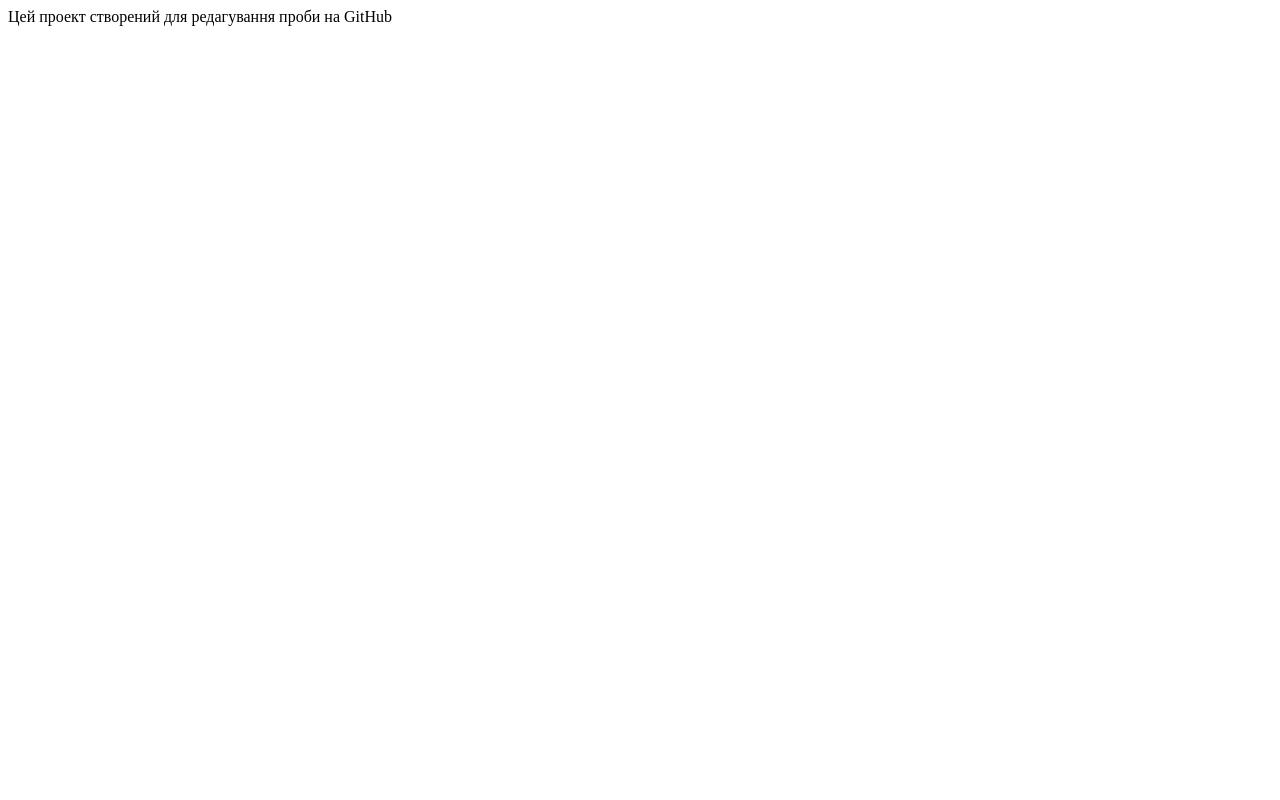
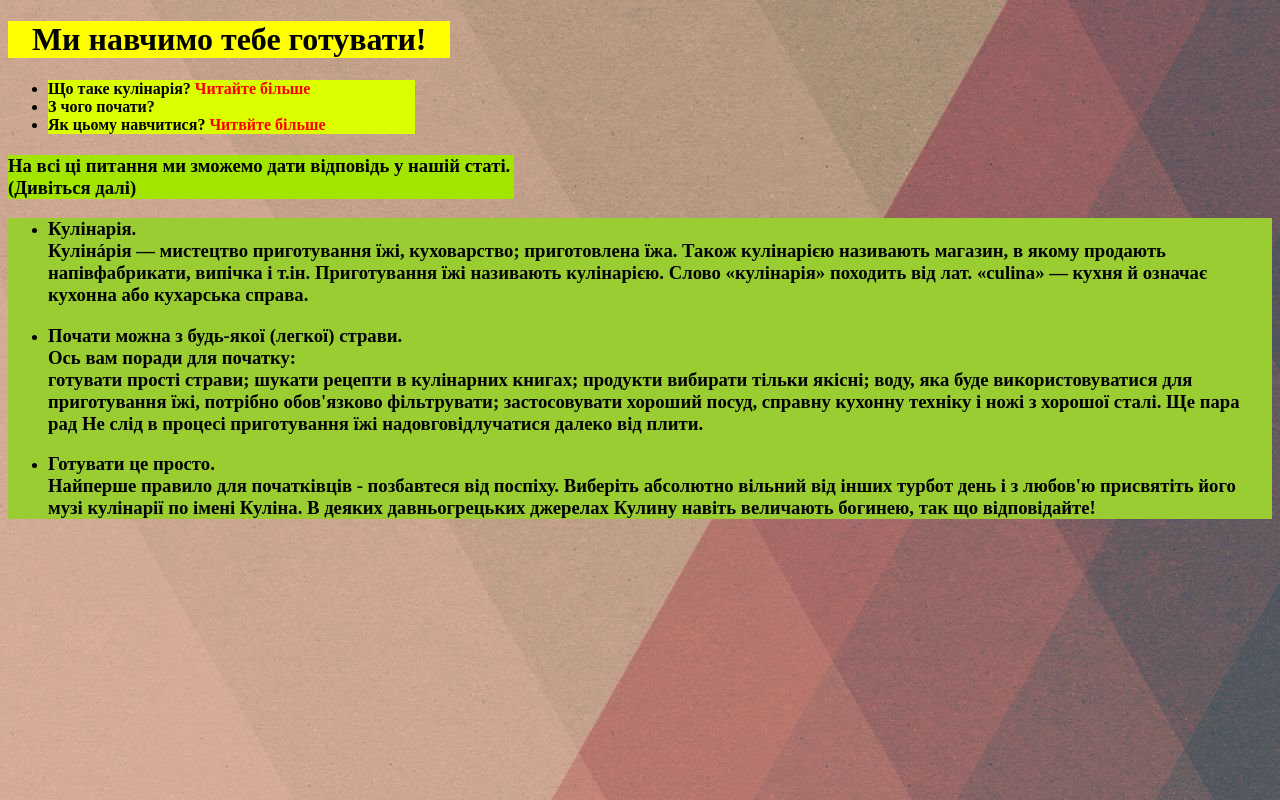
Before and after one commit to NikitaKiyanchenko/Proect-1, a plain HTML site: page index.html in a window 1280 px wide. Drawn offline with Linux system fonts and the light colour scheme.

Commit message:
Proect-1

```diff
--- /dev/null
+++ b/index.css
@@ -0,0 +1,27 @@
+.s2{
+    background-color: yellowgreen
+}
+body{
+    background-image: url(1.jpg);
+}
+a{
+    text-decoration:none;
+    color:red;
+
+
+}
+a:hover{
+    background-color: yellowgreen;
+}
+.q{
+    background-color: #a2e600;
+    width: 40%;
+}
+.s{
+    background-color: #dcff00;
+    width:30%;
+}
+.s1{
+    background-color: yellow;
+    width:35%;
+}
--- a/index.html
+++ b/index.html
@@ -5,12 +5,52 @@
     <meta charset="UTF-8">
     <meta http-equiv="X-UA-Compatible" content="IE=edge">
     <meta name="viewport" content="width=device-width, initial-scale=1.0">
-    <title>GitHub</title>
+    <link rel="stylesheet " href="index.css">
+    <title>Kulinariya</title>
+
 </head>
+
 <body>
-    Цей проект створений для редагування проби на GitHub
+    <h1  class="s1" align="center">Ми навчимо тебе готувати!</h1>
+    <ul>
 
+            <h4 class="s">
+            <li>Що таке кулінарія? <a href="https://uk.wikipedia.org/wiki/Кулінарія" target="_blank">Читайте більше</a></li>
+            <li>З чого почати?</li>
+            <li>Як цьому навчитися? <a href="https://ukr.drinkpinkonline.com/4109818-how-to-learn-to-cook-delicious-from-scratch-where-to-begin"
+                target="_blank">Читвйте більше</a>
+            </li>
+        </h4>
+    </ul>
 
+    <h3 class="q">На всі ці питання ми зможемо дати відповідь у нашій статі.<br>(Дивіться далі)</h3>
+    <ul class="s2">
+        <li>
+            <h3>
+                Кулінарія.<br>
+                Кулінáрія — мистецтво приготування їжі, куховарство; приготовлена їжа.
+                Також кулінарією називають магазин, в якому продають напівфабрикати, випічка і т.ін.
+                Приготування їжі називають кулінарією. Слово «кулінарія» походить від лат.
+                «culina» — кухня й означає кухонна або кухарська справа.
+
+            </h3>
+        </li>
+        <li>
+            <h3>Почати можна з будь-якої (легкої) страви.<br>Ось вам поради для початку:<br> готувати прості страви;
+                шукати рецепти в кулінарних книгах; продукти вибирати тільки якісні; воду, яка буде використовуватися
+                для приготування їжі, потрібно обов'язково фільтрувати; застосовувати хороший посуд, справну кухонну
+                техніку і ножі з хорошої сталі.
+                Ще пара рад Не слід в процесі приготування їжі надовговідлучатися далеко від плити. </h3>
+        </li>
+        <li>
+            <h3>Готувати це просто.<br>
+                Найперше правило для початківців - позбавтеся від поспіху.
+                Виберіть абсолютно вільний від інших турбот день і з любов'ю присвятіть його музі кулінарії по імені
+                Куліна.
+                В деяких давньогрецьких джерелах Кулину навіть величають богинею, так що відповідайте!
+
+    </ul>
 
 </body>
+
 </html>
```
Also changed, not shown: 1.jpg (added).
